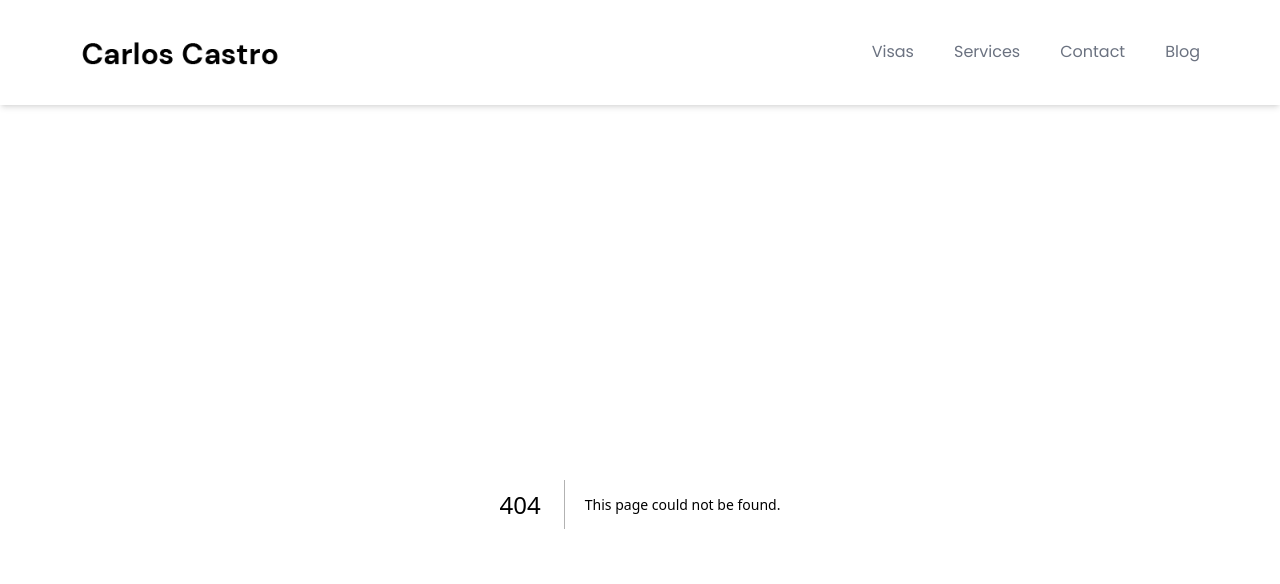
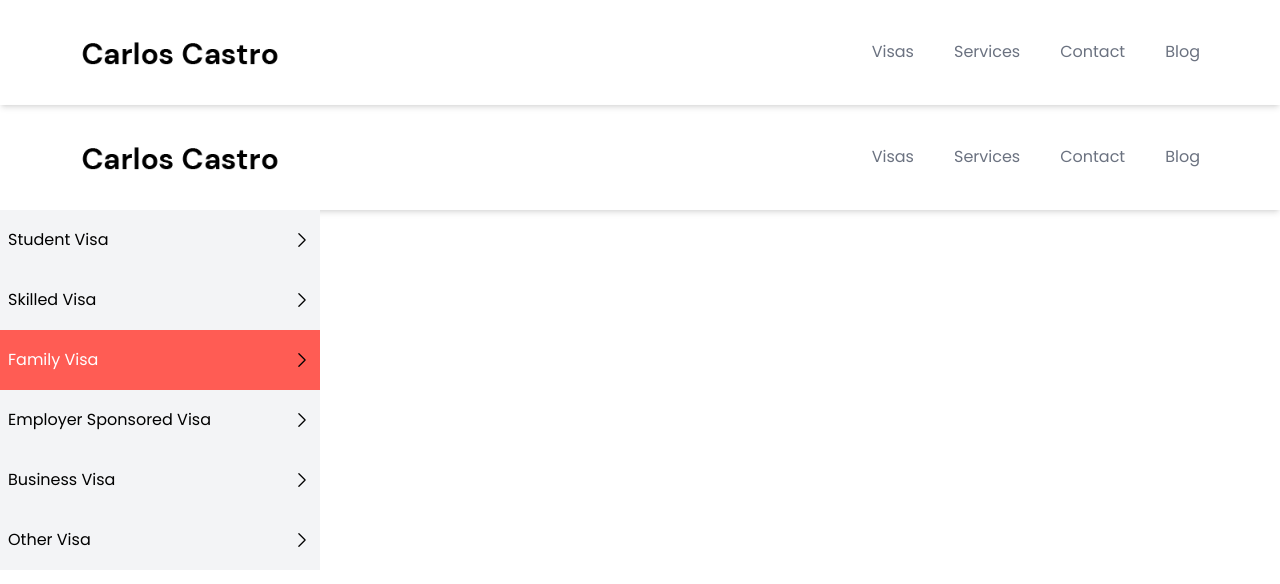
Before and after one commit to MingmaTenzing/carlosmigration, a Next.js app: page /visas/familyvisa in a window 1280 px wide. Before the commit this address had no page. Shown: the top 584 px of the page. Built offline with nearby package versions, Linux system fonts and the light colour scheme.

Commit message:
need to work on family visa now

```diff
--- /dev/null
+++ b/src/app/visas/familyvisa/layout.tsx
@@ -0,0 +1,31 @@
+import Nav from "../../../../components/Home Components/Nav";
+import "../../../app/globals.css";
+
+import { Poppins } from "next/font/google";
+
+const inter = Poppins({
+  weight: ["100", "200", "300", "400", "500", "600", "700", "800", "900"],
+  subsets: ["latin"],
+});
+
+export const metadata = {
+  title: "Family Visa",
+  description: " Carlos Castro Migration and Education Services",
+};
+
+export default function RootLayout({
+  children,
+}: {
+  children: React.ReactNode;
+}) {
+  return (
+    <html lang="en">
+      <body className={inter.className}>
+        <main>
+          <Nav />
+          <div>{children}</div>
+        </main>
+      </body>
+    </html>
+  );
+}
--- /dev/null
+++ b/src/app/visas/familyvisa/page.tsx
@@ -0,0 +1,11 @@
+import VisaNavigation from "../../../../utilities/VisaNavigation"
+
+type Props = {}
+function familyVisa({}: Props) {
+  return (
+    <div>
+      <VisaNavigation />
+    </div>
+  )
+}
+export default familyVisa
--- a/utilities/VisaNavigation.tsx
+++ b/utilities/VisaNavigation.tsx
@@ -1,3 +1,4 @@
+'use client'
 import { ChevronRightIcon } from "@heroicons/react/24/outline";
 import Link from "next/link";
 import { usePathname } from "next/navigation";
```
